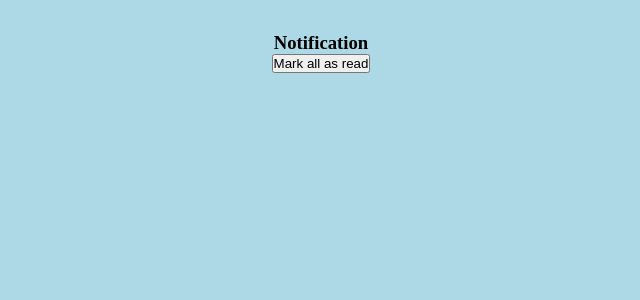
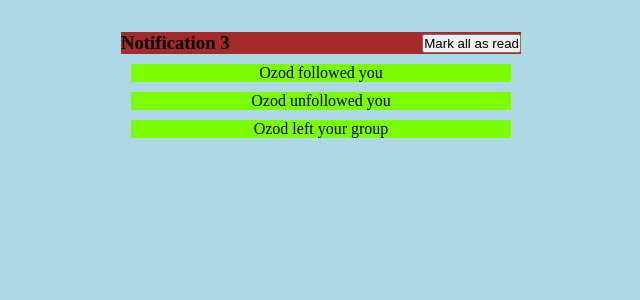
Before and after one commit to itsozod/notification-page, a React (Vite) app: page / in a window 1280 px wide. Shown: the top 300 px of the page, without its empty margins (319-959 px from the left). Built offline with nearby package versions, Linux system fonts and the light colour scheme.

Commit message:
created unread and read logic of notifications

```diff
--- a/src/App.css
+++ b/src/App.css
@@ -4,3 +4,24 @@
   padding: 2rem;
   text-align: center;
 }
+body {
+  display: flex;
+  justify-content: center;
+}
+#header {
+  display: flex;
+  justify-content: space-between;
+  align-items: center;
+  background-color: brown;
+  width: 400px;
+}
+.unread {
+  background-color: lawngreen;
+  margin: 10px;
+  cursor: pointer;
+}
+.read {
+  background-color: transparent;
+  margin: 10px;
+  cursor: pointer;
+}
--- a/src/App.jsx
+++ b/src/App.jsx
@@ -6,14 +6,57 @@ import { unread } from "./Components/MainAppContainer/Unread";
 function App() {
   const [notifications, setNotifications] = useState(unread);
 
+  const markAll = () => {
+    setNotifications((prevNotification) => {
+      return prevNotification.map((notification) => {
+        if (!notification.isRead) {
+          return { ...notification, isRead: true };
+        }
+        return notification;
+      });
+    });
+  };
+
+  const removeUnread = (notificationId) => {
+    setNotifications((prevNotification) => {
+      return prevNotification.map((notification) => {
+        if (notification.id === notificationId && !notification.isRead) {
+          return { ...notification, isRead: true };
+        }
+        return notification;
+      });
+    });
+  };
+
   return (
     <>
-      <header>
-        <h3>Notification</h3>
-        <button className="mark">Mark all as read</button>
+      <header id="header">
+        <h3>
+          Notification{" "}
+          <span>
+            {
+              notifications.filter((notification) => !notification.isRead)
+                .length
+            }
+          </span>
+        </h3>
+        <button className="mark" onClick={() => markAll()}>
+          Mark all as read
+        </button>
       </header>
       <main>
-        <MainAppContainer></MainAppContainer>
+        <MainAppContainer>
+          {notifications.map((notification) => (
+            <div key={notification.id}>
+              <p
+                className={notification.isRead ? "read" : "unread"}
+                onClick={() => removeUnread(notification.id)}
+              >
+                {notification.text}
+              </p>
+            </div>
+          ))}
+        </MainAppContainer>
       </main>
     </>
   );
--- a/src/Components/MainAppContainer/MainAppContainer.module.css
+++ b/src/Components/MainAppContainer/MainAppContainer.module.css
@@ -0,0 +1,3 @@
+/* .main_app_container {
+
+} */
```
